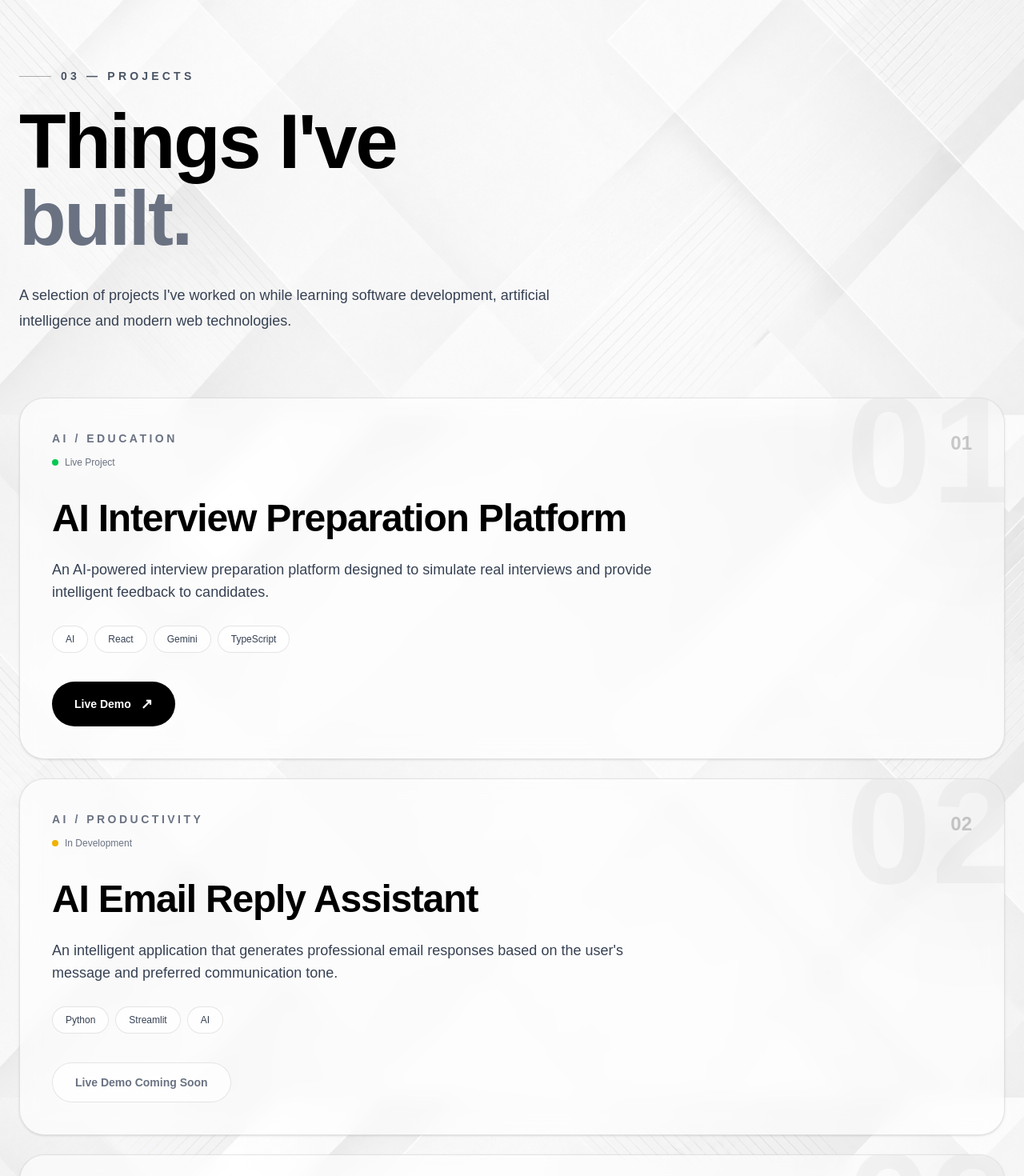
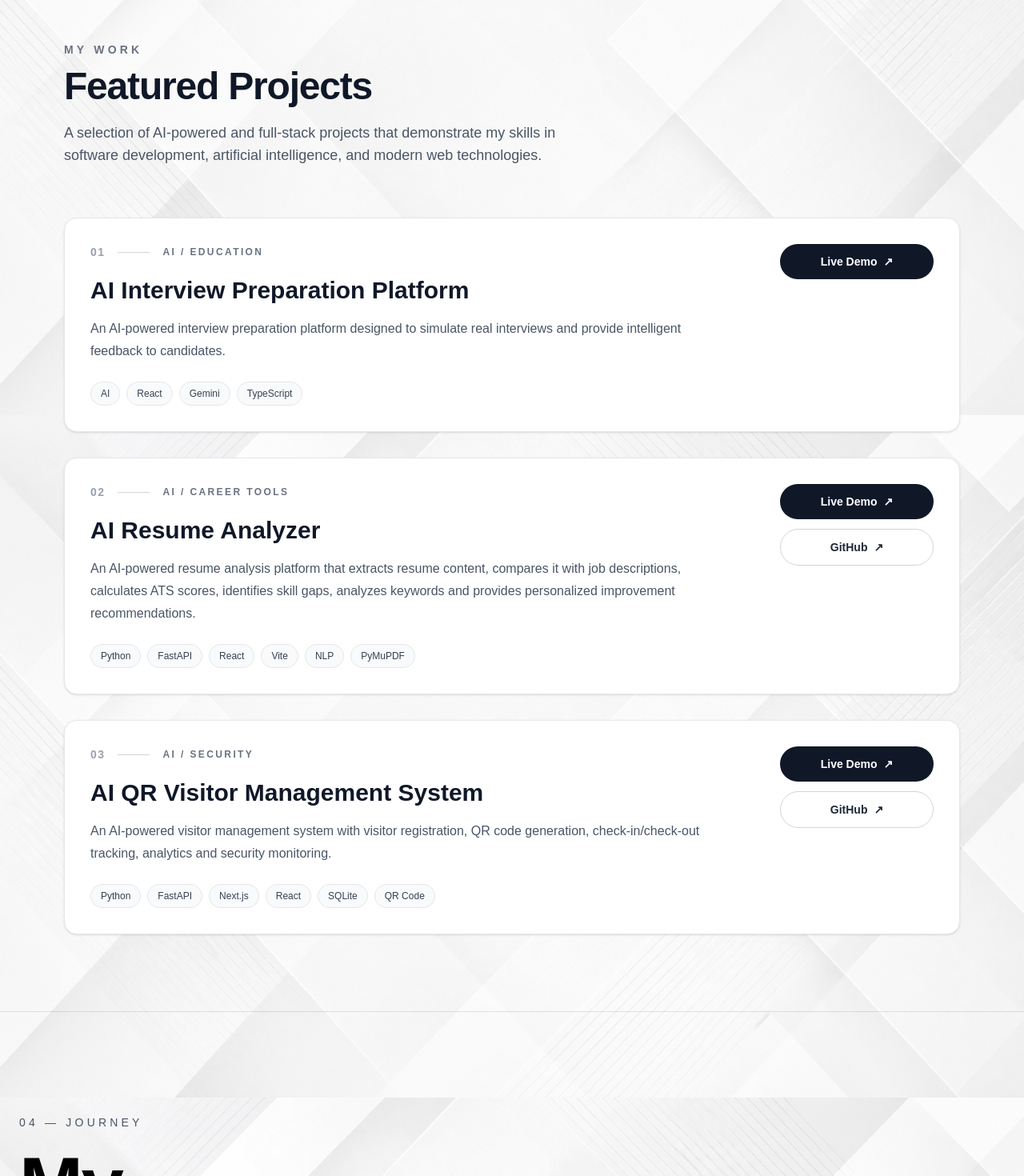
Before and after one commit to koti2919/portfolio, a Next.js app: page / in a window 1280 px wide. Shown: the part 3748-5218 px from the top of the page at 80% size. Built offline with nearby package versions, Linux system fonts and the light colour scheme.

Commit message:
Update projects section

```diff
--- a/src/app/components/Projects.tsx
+++ b/src/app/components/Projects.tsx
@@ -15,26 +15,6 @@ const projects = [
   },
   {
     number: "02",
-    category: "AI / PRODUCTIVITY",
-    title: "AI Email Reply Assistant",
-    description:
-      "An intelligent application that generates professional email responses based on the user's message and preferred communication tone.",
-    technologies: ["Python", "Streamlit", "AI"],
-    liveLink: "",
-    githubLink: "",
-  },
-  {
-    number: "03",
-    category: "WEB DEVELOPMENT",
-    title: "Personal Portfolio Website",
-    description:
-      "A modern and responsive developer portfolio built to showcase my skills, projects, experience and technical journey.",
-    technologies: ["Next.js", "TypeScript", "Tailwind CSS"],
-    liveLink: "https://portfolio-beige-omega-mrzk62r9fn.vercel.app/",
-    githubLink: "https://github.com/koti2919/portfolio",
-  },
-  {
-    number: "04",
     category: "AI / CAREER TOOLS",
     title: "AI Resume Analyzer",
     description:
@@ -51,7 +31,7 @@ const projects = [
     githubLink: "https://github.com/koti2919/ai-resume-analyzer",
   },
   {
-    number: "05",
+    number: "03",
     category: "AI / SECURITY",
     title: "AI QR Visitor Management System",
     description:
@@ -73,151 +53,110 @@ export default function Projects() {
   return (
     <section
       id="projects"
-      className="border-t border-black/10 bg-transparent text-black"
+      className="relative w-full px-6 py-24 md:px-12 lg:px-20"
     >
-      <div className="mx-auto max-w-7xl px-6 py-24 sm:py-32">
-        {/* SECTION HEADER */}
+      <div className="mx-auto max-w-7xl">
+        {/* Section Heading */}
         <motion.div
           initial={{ opacity: 0, y: 30 }}
           whileInView={{ opacity: 1, y: 0 }}
+          transition={{ duration: 0.6 }}
           viewport={{ once: true }}
-          transition={{ duration: 0.7 }}
+          className="mb-16"
         >
-          <div className="flex items-center gap-3">
-            <span className="h-px w-10 bg-black/30" />
+          <p className="mb-3 text-sm font-semibold uppercase tracking-[0.3em] text-gray-500">
+            My Work
+          </p>
 
-            <p className="text-sm font-semibold uppercase tracking-[0.3em] text-gray-600">
-              03 — Projects
-            </p>
-          </div>
-
-          <h2 className="mt-6 text-5xl font-bold tracking-tight text-black sm:text-6xl md:text-8xl">
-            Things I've
-            <br />
-            <span className="text-gray-500">built.</span>
+          <h2 className="text-4xl font-bold tracking-tight text-gray-900 md:text-5xl">
+            Featured Projects
           </h2>
 
-          <p className="mt-8 max-w-2xl text-base leading-8 text-gray-700 sm:text-lg">
-            A selection of projects I've worked on while learning software
-            development, artificial intelligence and modern web technologies.
+          <p className="mt-5 max-w-2xl text-base leading-7 text-gray-600 md:text-lg">
+            A selection of AI-powered and full-stack projects that demonstrate
+            my skills in software development, artificial intelligence, and
+            modern web technologies.
           </p>
         </motion.div>
 
-        {/* PROJECT CARDS */}
-        <div className="mt-16 space-y-6 sm:mt-20">
+        {/* Projects */}
+        <div className="space-y-8">
           {projects.map((project, index) => (
-            <motion.article
+            <motion.div
               key={project.number}
-              initial={{ opacity: 0, y: 50 }}
+              initial={{ opacity: 0, y: 40 }}
               whileInView={{ opacity: 1, y: 0 }}
+              transition={{
+                duration: 0.6,
+                delay: index * 0.1,
+              }}
               viewport={{ once: true }}
-              transition={{
-                duration: 0.7,
-                delay: index * 0.12,
-              }}
-              whileHover={{ y: -6 }}
-              className="group relative overflow-hidden rounded-[2rem] border border-black/10 bg-white/60 p-6 shadow-sm backdrop-blur-md transition-all duration-500 hover:border-black/20 hover:bg-white/75 hover:shadow-xl sm:p-8 md:p-10"
+              className="group rounded-2xl border border-gray-200 bg-white p-6 shadow-sm transition-all duration-300 hover:-translate-y-1 hover:shadow-xl md:p-8"
             >
-              {/* DECORATIVE NUMBER */}
-              <div className="pointer-events-none absolute -right-4 -top-8 select-none text-[8rem] font-black leading-none text-black/[0.035] transition-all duration-500 group-hover:text-black/[0.08] sm:text-[10rem] md:text-[12rem]">
+              <div className="flex flex-col gap-8 lg:flex-row lg:items-start lg:justify-between">
+                {/* Left Content */}
+                <div className="flex-1">
+                  <div className="mb-5 flex items-center gap-4">
+                    <span className="text-sm font-bold tracking-widest text-gray-400">
                       {project.number}
-              </div>
+                    </span>
 
-              {/* HOVER GLOW */}
-              <div className="pointer-events-none absolute -right-24 -top-24 h-72 w-72 rounded-full bg-black/[0.02] blur-3xl transition-all duration-700 group-hover:bg-black/[0.06]" />
+                    <span className="h-px w-10 bg-gray-300"></span>
 
-              <div className="relative z-10">
-                {/* TOP ROW */}
-                <div className="flex items-start justify-between gap-6">
-                  <div>
-                    <p className="text-xs font-bold uppercase tracking-[0.25em] text-gray-500 sm:text-sm">
+                    <span className="text-xs font-semibold uppercase tracking-[0.2em] text-gray-500">
                       {project.category}
-                    </p>
-
-                    <div className="mt-3 flex items-center gap-2">
-                      <span
-                        className={`h-2 w-2 rounded-full ${
-                          project.liveLink
-                            ? "bg-green-500"
-                            : "bg-yellow-500"
-                        }`}
-                      />
-
-                      <span className="text-xs font-medium text-gray-500">
-                        {project.liveLink
-                          ? "Live Project"
-                          : "In Development"}
-                      </span>
-                    </div>
-                  </div>
-
-                  <span className="text-xl font-black text-black/20 transition-all duration-500 group-hover:text-black/40 sm:text-2xl">
-                    {project.number}
                     </span>
                   </div>
 
-                {/* TITLE */}
-                <h3 className="mt-8 max-w-4xl text-2xl font-bold leading-tight tracking-tight text-black sm:text-3xl md:text-5xl">
+                  <h3 className="text-2xl font-bold text-gray-900 transition-colors duration-300 group-hover:text-gray-700 md:text-3xl">
                     {project.title}
                   </h3>
 
-                {/* DESCRIPTION */}
-                <p className="mt-5 max-w-3xl text-sm leading-7 text-gray-700 sm:text-base md:text-lg">
+                  <p className="mt-4 max-w-3xl text-base leading-7 text-gray-600">
                     {project.description}
                   </p>
 
-                {/* TECHNOLOGIES */}
-                <div className="mt-7 flex flex-wrap gap-2">
+                  {/* Technologies */}
+                  <div className="mt-6 flex flex-wrap gap-2">
                     {project.technologies.map((technology) => (
                       <span
                         key={technology}
-                      className="rounded-full border border-black/10 bg-white/70 px-4 py-2 text-xs font-medium text-gray-700 transition-all duration-300 group-hover:border-black/20 group-hover:bg-white hover:text-black"
+                        className="rounded-full border border-gray-200 bg-gray-50 px-3 py-1.5 text-xs font-medium text-gray-700"
                       >
                         {technology}
                       </span>
                     ))}
                   </div>
+                </div>
 
-                {/* ACTION BUTTONS */}
-                <div className="mt-9 flex flex-wrap gap-3">
-                  {/* LIVE DEMO */}
-                  {project.liveLink ? (
+                {/* Right Buttons */}
+                <div className="flex shrink-0 flex-wrap gap-3 lg:w-48 lg:flex-col">
+                  {project.liveLink && (
                     <a
                       href={project.liveLink}
                       target="_blank"
                       rel="noopener noreferrer"
-                      className="inline-flex items-center gap-3 rounded-full bg-black px-6 py-3 text-sm font-semibold text-white transition-all duration-300 hover:-translate-y-1 hover:bg-gray-800 hover:shadow-lg sm:px-7 sm:py-3.5"
+                      className="inline-flex items-center justify-center rounded-full bg-gray-900 px-5 py-3 text-sm font-semibold text-white transition-all duration-300 hover:bg-gray-700"
                     >
-                      <span>Live Demo</span>
-
-                      <span className="text-lg transition-transform duration-300 group-hover:translate-x-1">
-                        ↗
-                      </span>
+                      Live Demo
+                      <span className="ml-2">↗</span>
                     </a>
-                  ) : (
-                    <span className="inline-flex items-center gap-3 rounded-full border border-black/10 bg-white/70 px-6 py-3 text-sm font-semibold text-gray-500 sm:px-7 sm:py-3.5">
-                      Live Demo Coming Soon
-                    </span>
                   )}
 
-                  {/* GITHUB */}
                   {project.githubLink && (
                     <a
                       href={project.githubLink}
                       target="_blank"
                       rel="noopener noreferrer"
-                      className="inline-flex items-center gap-3 rounded-full border border-black/10 bg-white/70 px-6 py-3 text-sm font-semibold text-black transition-all duration-300 hover:-translate-y-1 hover:bg-white hover:shadow-lg sm:px-7 sm:py-3.5"
+                      className="inline-flex items-center justify-center rounded-full border border-gray-300 bg-white px-5 py-3 text-sm font-semibold text-gray-800 transition-all duration-300 hover:border-gray-900 hover:bg-gray-50"
                     >
-                      <span>GitHub</span>
-
-                      <span className="text-lg transition-transform duration-300 group-hover:translate-x-1">
-                        ↗
-                      </span>
+                      GitHub
+                      <span className="ml-2">↗</span>
                     </a>
                   )}
                 </div>
               </div>
-            </motion.article>
+            </motion.div>
           ))}
         </div>
       </div>
```
Lines whose indentation alone changed are shown as unchanged.
